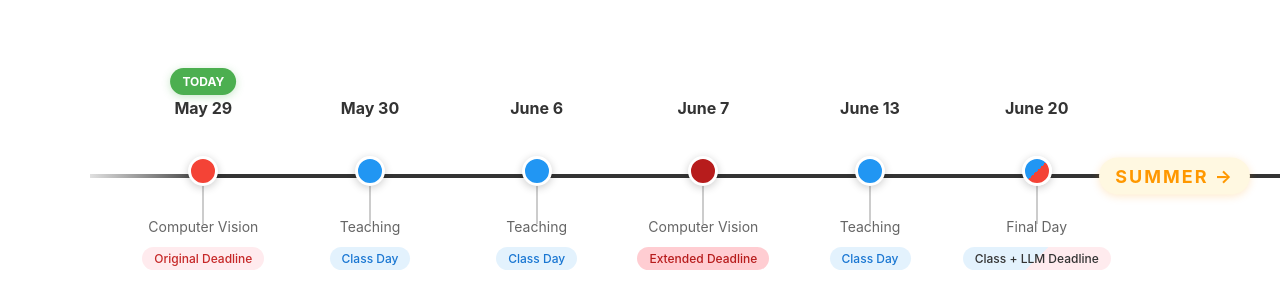
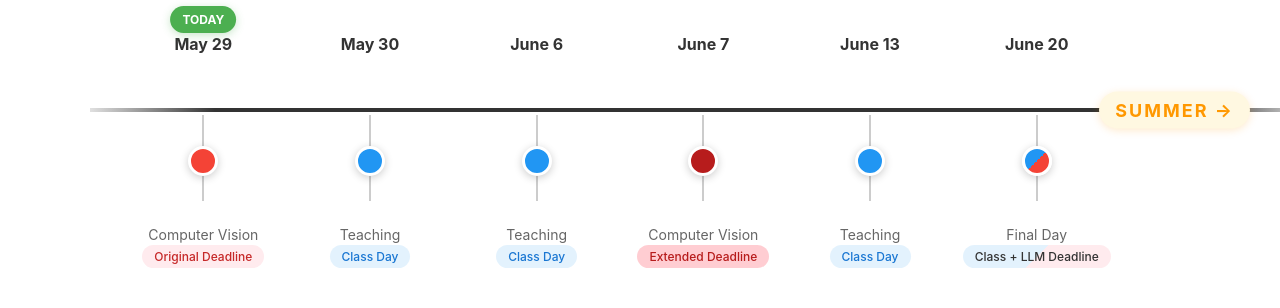
Before and after one commit to abeldantas/timelines, a plain HTML site: page index.html in a window 1280 px wide. Shown: the part 306-614 px from the top of the page. Drawn offline with Linux system fonts and the light colour scheme.

Commit message:
Align some elements

```diff
--- a/index.html
+++ b/index.html
@@ -43,32 +43,25 @@
             position: relative;
             width: 100%;
             margin: 0 auto;
-            padding: 120px 60px 80px 60px;
+            padding: 120px 60px 120px 60px;
             overflow: visible;
         }
 
         .timeline-line {
             position: absolute;
-            top: 46%;
+            top: 30%;
             left: 30px;
-            right: -120px;
+            right: -160px;
             height: 4px;
-            background: linear-gradient(to right, #e0e0e0 0%, #333 10%, #333 100%);
+            background: linear-gradient(to right,
+                #e0e0e0 0%,
+                #333 10%,
+                #333 85%,
+                rgba(51, 51, 51, 0.7) 92%,
+                rgba(51, 51, 51, 0.3) 96%,
+                transparent 100%);
             transform: translateY(-50%);
             z-index: 0;
-        }
-
-        .timeline-arrow {
-            position: absolute;
-            top: 46%;
-            right: -130px;
-            transform: translateY(-50%);
-            width: 0;
-            height: 0;
-            border-left: 20px solid #333;
-            border-top: 15px solid transparent;
-            border-bottom: 15px solid transparent;
-            z-index: 3;
         }
 
         .timeline-events {
@@ -90,8 +83,8 @@
         .event-vertical-line {
             position: absolute;
             left: 50%;
-            top: 46%;
-            height: 40px;
+            top: 30%;
+            height: 86px;
             width: 2px;
             background-color: #ccc;
             transform: translate(-50%, -50%);
@@ -109,7 +102,7 @@
             z-index: 2;
             transition: all 0.3s ease;
             cursor: pointer;
-            top: 8px;
+            top: 36px;
         }
 
         .event-marker:hover {
@@ -138,7 +131,7 @@
             font-size: 16px;
             color: #333;
             position: absolute;
-            top: -50px;
+            top: -76px;
             left: 50%;
             transform: translateX(-50%);
             white-space: nowrap;
@@ -148,8 +141,8 @@
         .event-label {
             font-size: 14px;
             color: #666;
-            margin-bottom: 4px;
-            margin-top: 40px;
+            margin-bottom: 0;
+            margin-top: 86px;
             position: relative;
             z-index: 2;
         }
@@ -159,7 +152,7 @@
             padding: 4px 12px;
             border-radius: 12px;
             display: inline-block;
-            margin-top: 8px;
+            margin-top: 2px;
             font-weight: 500;
             position: relative;
             z-index: 2;
@@ -187,7 +180,7 @@
 
         .present-marker {
             position: absolute;
-            top: -80px;
+            top: -104px;
             left: 50%;
             transform: translateX(-50%);
             background-color: #4CAF50;
@@ -203,7 +196,7 @@
 
         .future-label {
             position: absolute;
-            top: 46%;
+            top: 30%;
             right: -70px;
             transform: translateY(-50%);
             color: #FF9800;
@@ -219,7 +212,7 @@
 
         @media (max-width: 768px) {
             .timeline-container {
-                padding: 40px 100px 40px 20px;
+                padding: 40px 140px 40px 20px;
             }
 
             .event-label {
@@ -238,7 +231,6 @@
 
         <div class="timeline-wrapper">
             <div class="timeline-line"></div>
-            <div class="timeline-arrow"></div>
 
             <div class="timeline-events">
                 <div class="event">
```
